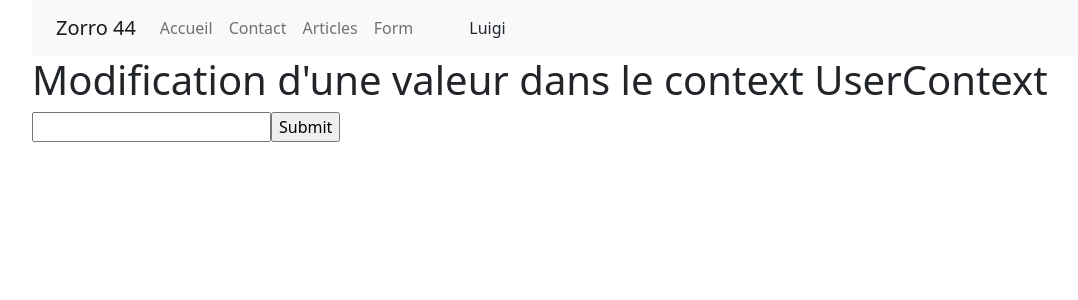
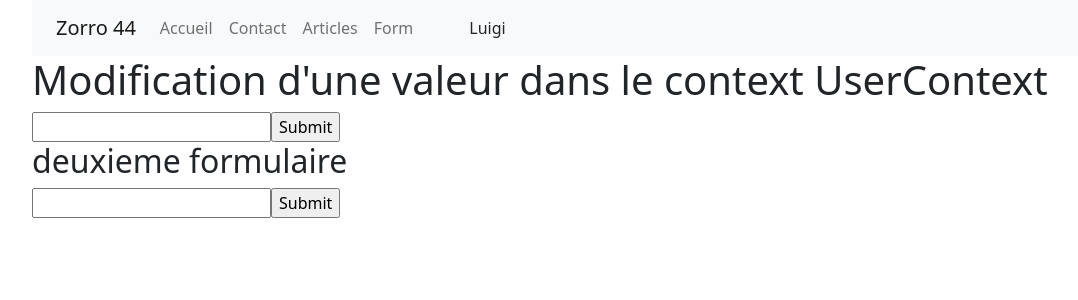
Before and after one commit to webdevproformation/react-h3-mars-22, a React (Create React App) app in the folder jour1-tp/: page /form in a window 1280 px wide. Shown: the top 300 px of the page, without its empty margins (50-1128 px from the left). Built offline with nearby package versions, Linux system fonts and the light colour scheme.

Commit message:
correction

```diff
--- a/jour1-tp/src/composants/page/Form.jsx
+++ b/jour1-tp/src/composants/page/Form.jsx
@@ -1,21 +1,42 @@
 import { useState , useContext } from "react";
 import { UserContext } from "../../context/userContext";
+import { DataContext } from "../../context/dataContext";
 
 export const Form = () => {
-    const [form, setForm ] = useState({nom : ""})
+    const [form, setForm ] = useState({nom : "" , age : ""})
     const {setUser} = useContext(UserContext)
+    const {setData} = useContext(DataContext)
+
+    function onChange(e){
+        const {name , value} = e.target
+        setForm({...form, [name] :value })
+    }
 
     function onSubmit(e){
         e.preventDefault();
         setUser( prevState => {
-            return {...prevState , nom : form.nom}
+            return {...prevState , nom : form.nom }
         } )
        // console.log(form);
     }
+    function onSubmit2(e){
+        e.preventDefault();
+        setData(prevState => {
+            return {...prevState , age : form.age}
+        })
+       // console.log(form);
+    }
+
     return <>
         <h1>Modification d'une valeur dans le context UserContext</h1>
         <form onSubmit={onSubmit}>
-            <input text="text" value={form.nom} onChange={e =>  setForm({...form, nom :e.target.value}) }/>
+            <input text="text" value={form.nom} onChange={ onChange } name="nom"/>
+            <input type="submit" />
+        </form>
+
+        <h2>deuxieme formulaire</h2>
+        <form onSubmit={onSubmit2}>
+            <input text="text" value={form.age} onChange={ onChange } name="age"/>
             <input type="submit" />
         </form>
     </>
--- a/jour1-tp/src/context/dataContext.jsx
+++ b/jour1-tp/src/context/dataContext.jsx
@@ -1,18 +1,18 @@
-import { createContext } from "react";
+import { createContext , useState} from "react";
 
 // 1 créer le context
 export const DataContext = createContext()
 
 // créer un composant qui retourne Provider
 export function DataContextProvider( {children} ){
-
-    const data = {
+    const [data, setData] = useState({
         nom : "Zorro",
         age : 44 ,
         formation : ["js", "react" , "Angular"]
-    }
+    });
 
-    return <DataContext.Provider value={ data }>
+
+    return <DataContext.Provider value={ {...data , setData} }>
         {children}
     </DataContext.Provider>
 }
```
